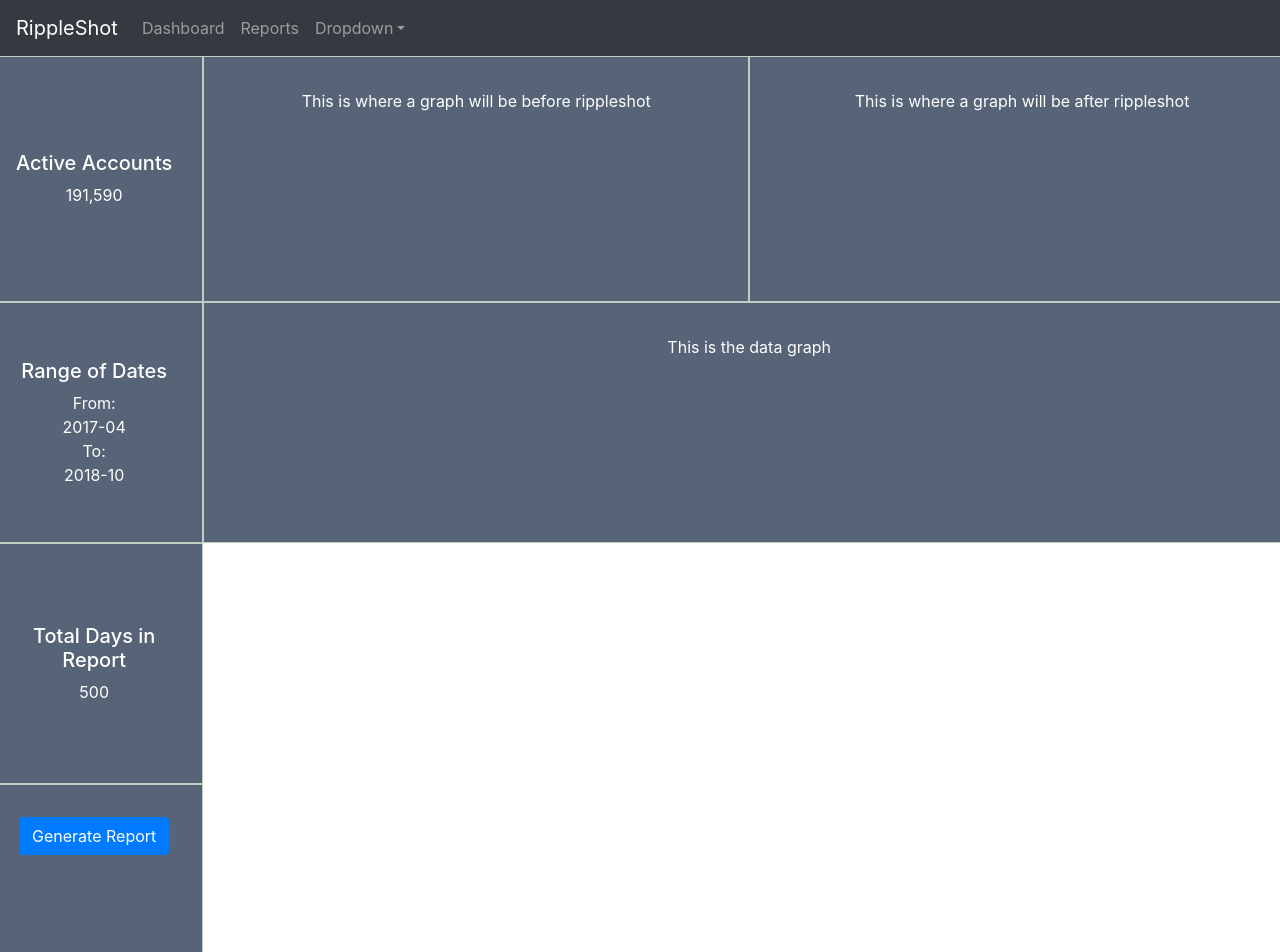
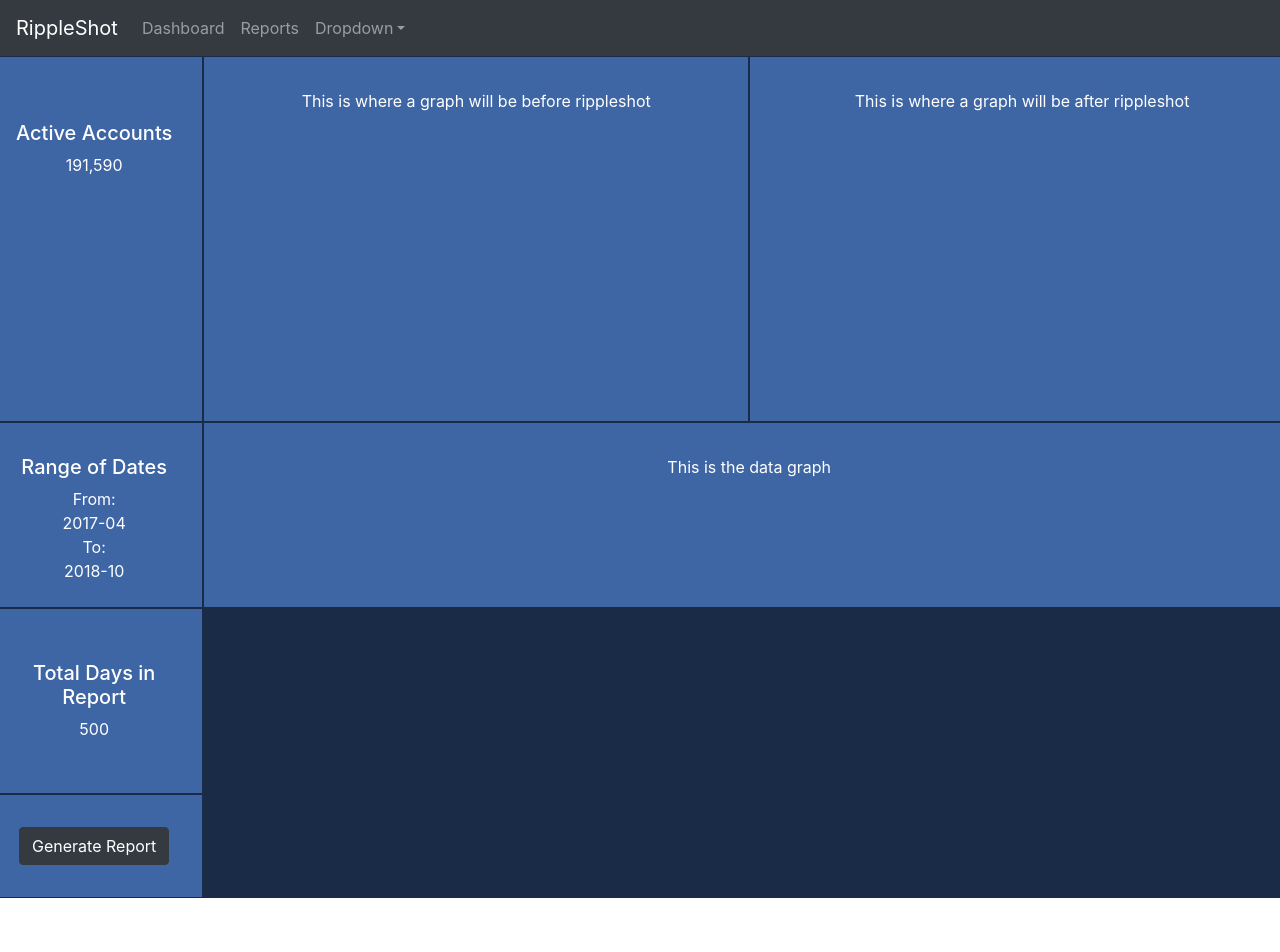
Before and after one commit to jcerda1/monthly-fraud-loss, a React (Create React App) app: page / in a window 1280 px wide. Shown: the top 952 px of the page. After the commit the page ends 898 px from the top, so only its background shows below. Built offline with nearby package versions, Linux system fonts and the light colour scheme.

Commit message:
style to grid items

```diff
--- a/src/App.css
+++ b/src/App.css
@@ -1,5 +1,6 @@
 .App {
   text-align: center;
+  background-color:#192b47;
 }
 
 .App-logo {
@@ -27,8 +28,8 @@
   padding-top: 2em;
   padding-bottom: 2em;
   text-align: center;
-  border: 1px solid rgb(190, 206, 195);
-  background-color: #576377;
+  border: 1px solid #192b47;
+  background-color: #3e66a5;
   color: white;
 }
 .sideNav {
--- a/src/components/ActiveAccount.js
+++ b/src/components/ActiveAccount.js
@@ -4,7 +4,7 @@ import React from 'react';
 
 let ActiveAccount = (props) => {
     return (
-      <div style={{'height': '180px', alignContent: 'center'}}>
+      <div style={{'height': '120px', alignContent: 'center'}}>
         <h5>
            Active Accounts
         </h5>
--- a/src/components/App.js
+++ b/src/components/App.js
@@ -25,10 +25,15 @@ class App extends Component {
               <ActiveAccount active={this.state.activeAccounts}/>
             </Col>
             <Col className="col" lg={5} md={5} sm={4} xs={12}>
-              This is where a graph will be before rippleshot
+              <div style={{minHeight: '100px', height: '300px', }}>
+                This is where a graph will be before rippleshot
+              </div>
             </Col>
             <Col className="col" lg={5} md={5} sm={4} xs={12}>
-              This is where a graph will be after rippleshot
+              <div style={{minHeight: '100px', height: '300px', }}>
+                This is where a graph will be after rippleshot
+              </div>
+
             </Col>
           </Row>
 
@@ -64,7 +69,7 @@ class App extends Component {
 
           <Row>
             <Col className="col" lg={2} md={2}>
-              <ReportButton variant={"primary"} value={'Generate Report'}/>
+              <ReportButton variant={"dark"} value={'Generate Report'}/>
             </Col>
           </Row>
       </div>
--- a/src/components/DateRange.js
+++ b/src/components/DateRange.js
@@ -1,9 +1,9 @@
 import React from 'react';
-
+import moment from 'moment'
 
 let DateRange = (props) => {
   return (
-    <div style={{'height': '175px', alignContent: 'center'}}>
+    <div style={{'height': '120px', alignContent: 'center'}}>
       <h5>
         Range of Dates
       </h5>
--- a/src/components/DaysRange.js
+++ b/src/components/DaysRange.js
@@ -3,7 +3,7 @@ import React from 'react';
 
 let DaysRange = (props) => {
   return (
-    <div style={{height: '175px', alignContent: 'center'}}>
+    <div style={{height: '120px', alignContent: 'center'}}>
       <h5>
         Total Days in Report
       </h5>
--- a/src/components/ReportButton.js
+++ b/src/components/ReportButton.js
@@ -3,7 +3,7 @@ import { Button } from 'react-bootstrap'
 
 let ReportButton = (props) => {
   return (
-    <div style={{height: '120px'}}>
+    <div >
       <Button variant={props.variant}>
         {props.value}
       </Button>
```
